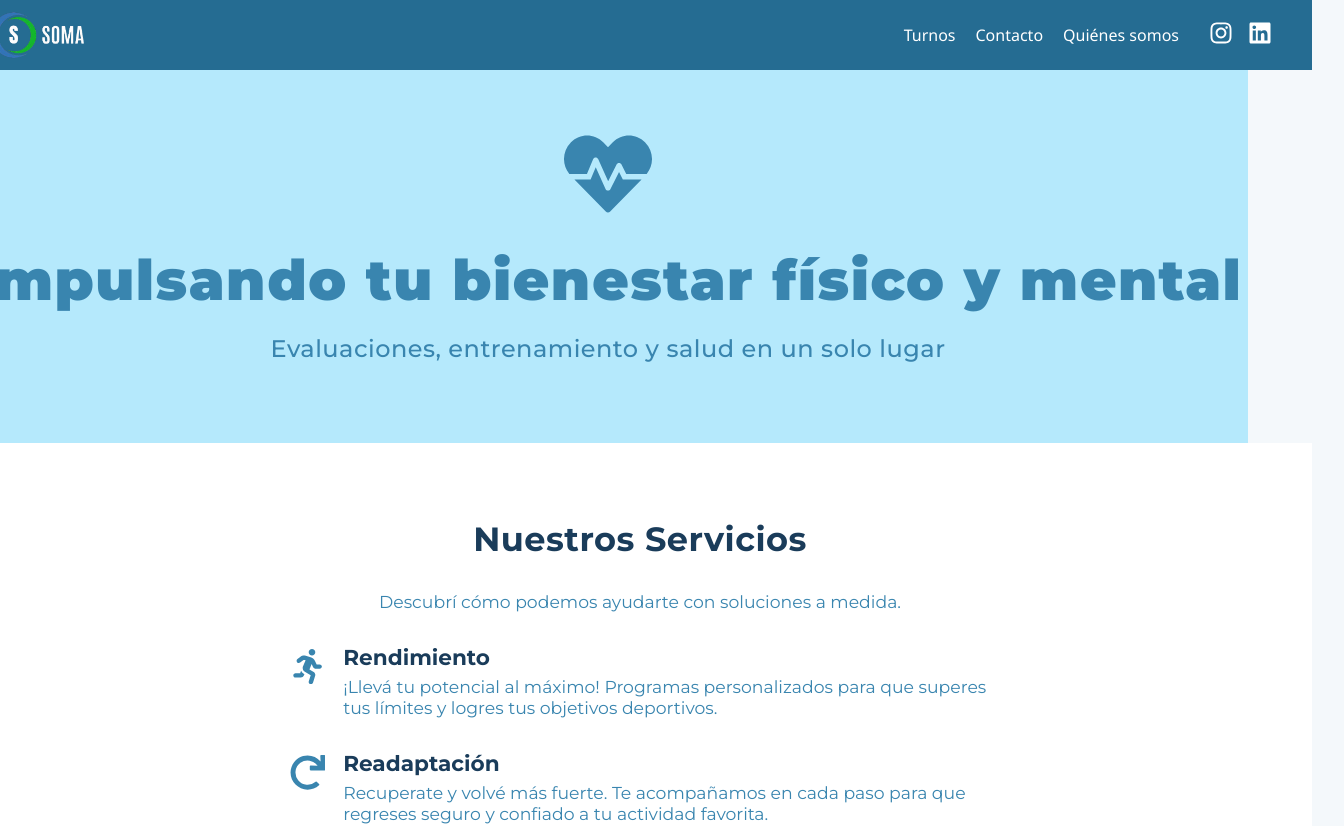
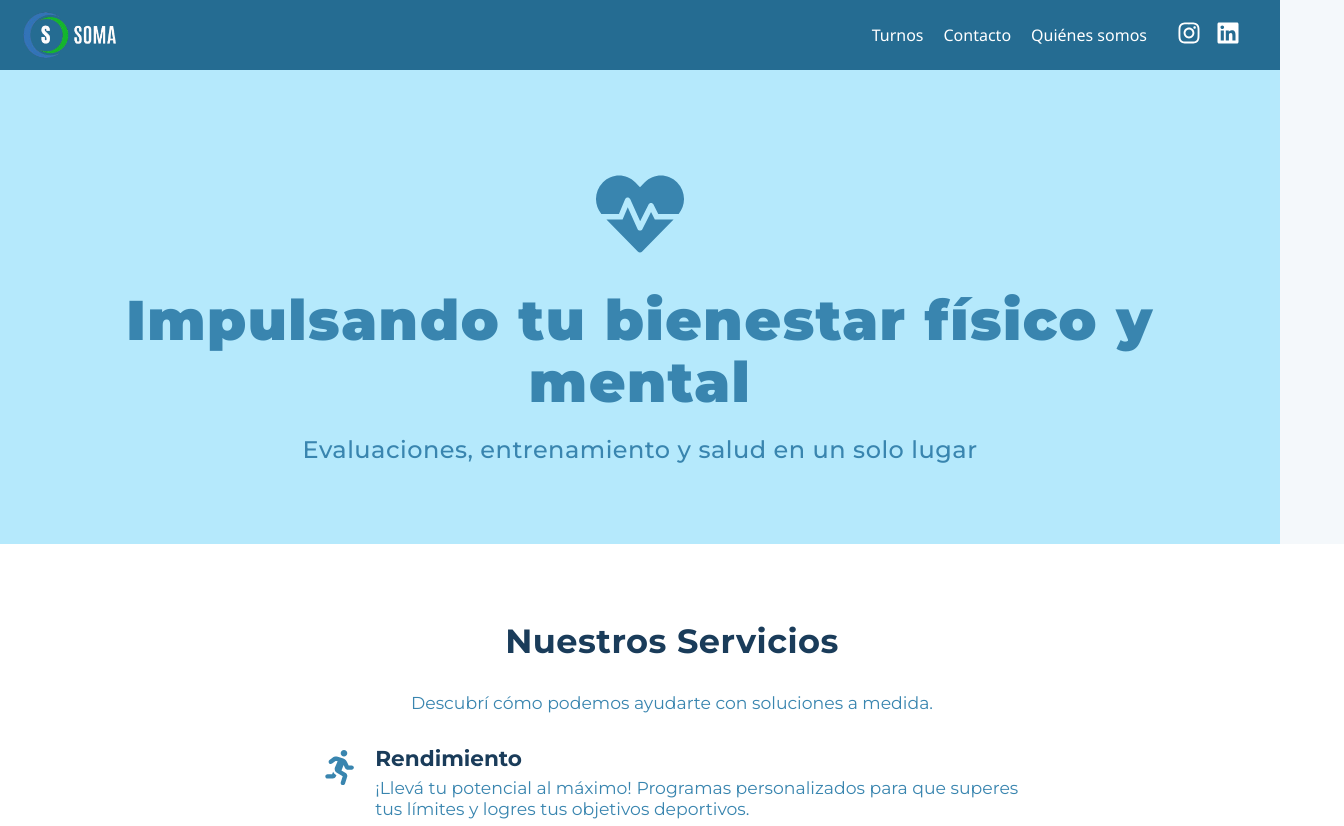
Before and after one commit to AdrianASambido/Consultorio_Veron, a React (Vite) app in the folder consultorio-veron/: page / in a window 1280 px wide. Shown: the top 826 px of the page, 1344 px wide, since content can reach past the window. Built offline with nearby package versions, Linux system fonts and the light colour scheme.

Commit message:
Mejora padding

```diff
--- a/consultorio-veron/src/App.jsx
+++ b/consultorio-veron/src/App.jsx
@@ -20,10 +20,12 @@ const GlobalStyle = createGlobalStyle`
     min-height: 100vh;
     width: 100vw;
     box-sizing: border-box;
-    display: flex;
+    /* Eliminar centrado global para evitar problemas de alineación */
+    /* display: flex;
     flex-direction: column;
     align-items: center;
-    justify-content: center;
+    justify-content: center; */
+    padding: 0;
   }
 `;
 /*modifica el logo */
@@ -101,7 +103,7 @@ const Banner = styled.div`
   width: 100vw;
   min-width: 100vw;
   margin: 0;
-  padding: 60px 0 80px 0;
+  padding: 100px 32px 80px 32px;
   box-sizing: border-box;
   border-radius: 0;
   display: flex;
@@ -114,7 +116,7 @@ const Banner = styled.div`
   overflow: hidden;
   font-family: 'Montserrat', 'Segoe UI', Arial, sans-serif;
   @media (max-width: 768px) {
-    padding: 60px 0 40px 0;
+    padding: 60px 16px 40px 16px;
   }
 `;
 const BannerIcon = styled(FaHeartbeat)`
```
